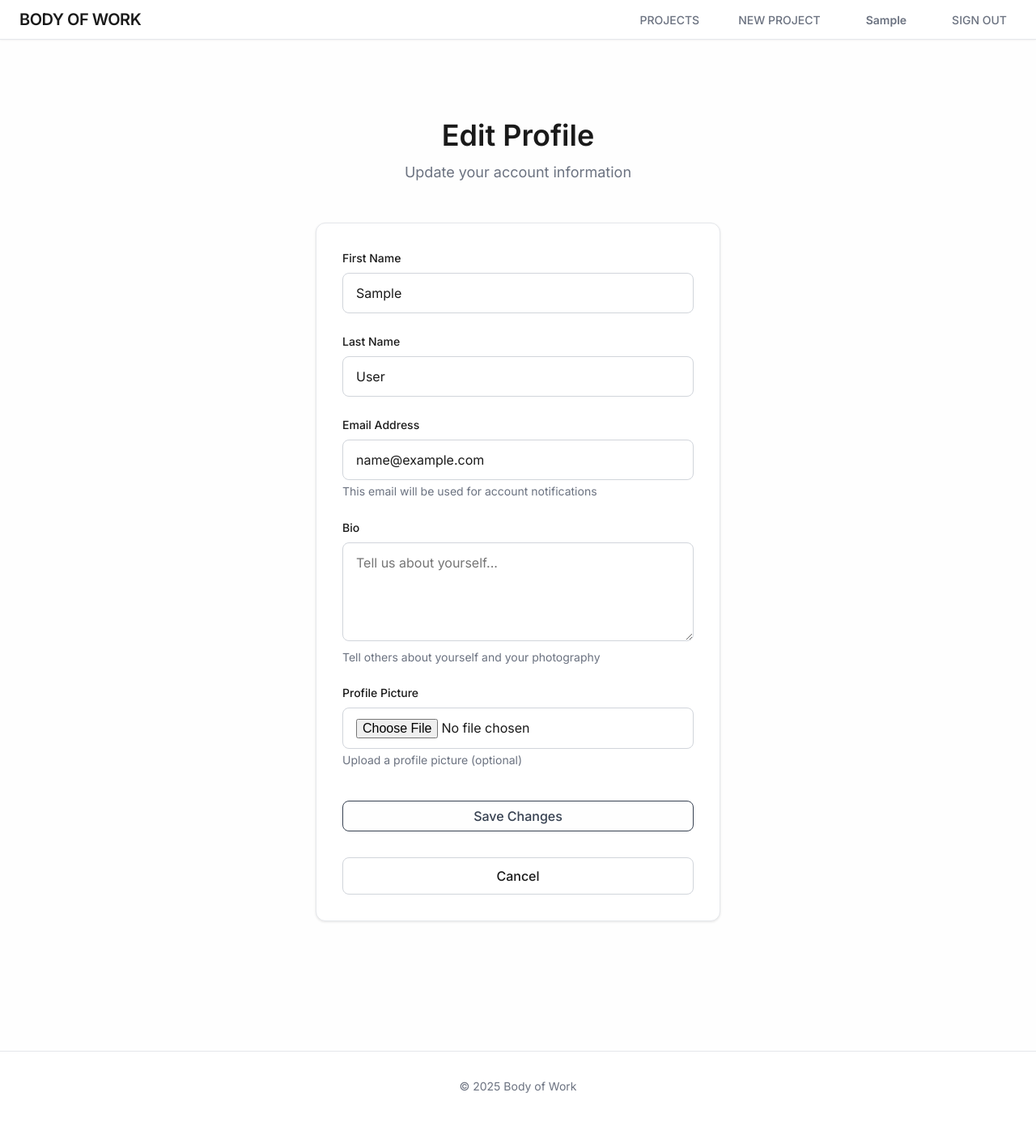
After one commit to ce-joiner/body-of-work, a Django app: page /users/profile/edit/ in a window 1280 px wide. The commit adds this page. Shown: the whole page at 81% size. Run offline with Django 5.2, Linux system fonts and the light colour scheme; the visitor is signed in with stand-in values (Sample User, id 1); some libraries are stand-ins or nearby versions.

Commit message:
added user profile management with avatar support and profile editing functionality

```diff
--- a/static/css/navigation.css
+++ b/static/css/navigation.css
@@ -38,6 +38,19 @@
     display: flex;
     align-items: center;
     gap: 1.5rem;
+}
+
+.nav-avatar {
+    width: 32px;
+    height: 32px;
+    border-radius: 50%;
+    object-fit: cover;
+    border: 2px solid #e5e7eb;
+    transition: border-color 150ms ease-in-out;
+}
+
+.nav-link:hover .nav-avatar {
+    border-color: #9ca3af;
 }
 
 .user-menu {
@@ -86,6 +99,10 @@
 
 .user-profile-link {
     font-weight: 600; /* Make username slightly bolder */
+    display: flex;
+    align-items: center;
+    justify-content: center;
+    min-height: 40px; /* Ensure consistent height whether text or image */
 }
 
 .logout-btn {
--- a/static/css/photos.css
+++ b/static/css/photos.css
@@ -30,21 +30,20 @@
 .photo-image {
     position: relative;
     overflow: hidden;
-    cursor: default; /* Remove pointer cursor since image isn't clickable */
+    cursor: default;
     background: #f7f8f9;
-    /* No height constraints - let images determine container height */
     width: 100%;
+    min-height: 120px; /* Ensure minimum height */
 }
 
 .photo-image img {
     width: 100%;
-    height: auto; /* Critical: let height be determined by aspect ratio */
-    max-width: 100%;
-    object-fit: none; /* Don't force any fitting - show image naturally */
+    height: auto;
+    object-fit: none; /* Don't force any fitting */
     display: block;
-    border-radius: 0; /* Remove rounded corners from images */
+    border-radius: 0;
     transition: transform 200ms ease-in-out;
-    pointer-events: none; /* Prevent clicking on image */
+    pointer-events: none;
 }
 
 .photo-image:hover img {
--- a/templates/base.html
+++ b/templates/base.html
@@ -43,11 +43,17 @@
                         </a>
                     </div>
 
-                    <!-- User menu -->
                     <div class="user-menu">
-                        <a href="{% url 'users:profile' %}" class="nav-link user-profile-link">
-                        {{ user.first_name|default:user.username }}
-                        </a>
+    <a href="{% url 'users:profile' %}" class="nav-link user-profile-link">
+        {% if user.avatar %}
+            <img src="{{ user.avatar.url }}"
+                 alt="{{ user.get_display_name }}"
+                 class="nav-avatar">
+        {% else %}
+            {{ user.first_name|default:user.username }}
+        {% endif %}
+    </a>
+</div>
                         <!-- Logout form -->
                         <form method="post" action="{% url 'users:logout' %}" class="logout-form">
                             {% csrf_token %}
--- /dev/null
+++ b/templates/users/profile_edit.html
@@ -0,0 +1,111 @@
+{% extends "base.html" %}
+{% load static %}
+{% load widget_tweaks %}
+
+{% block title %}Edit Profile - Body of Work{% endblock %}
+
+{% block content %}
+<div class="main-container">
+    <!-- Header similar to Create Project -->
+    <div class="custom-header" style="width: 100%; display: flex; justify-content: center; align-items: center; margin: 2rem 0 3rem 0;">
+        <div style="text-align: center;">
+            <h1 style="margin: 0; font-size: 2.25rem; font-weight: 600; color: #1a1a1a;">Edit Profile</h1>
+            <p style="margin: 0.5rem 0 0 0; color: #6b7280; font-size: 1.125rem;">Update your account information</p>
+        </div>
+    </div>
+
+    <div class="form-container">
+        <form method="post" enctype="multipart/form-data">
+            {% csrf_token %}
+
+            <!-- Current Avatar Display -->
+            {% if user.avatar %}
+            <div class="current-avatar" style="text-align: center; margin-bottom: 2rem;">
+                <img src="{{ user.avatar.url }}"
+                     alt="Current profile picture"
+                     style="width: 100px; height: 100px; border-radius: 50%; object-fit: cover; border: 3px solid #e5e7eb;">
+                <p style="margin-top: 0.5rem; color: #6b7280; font-size: 0.875rem;">Current profile picture</p>
+            </div>
+            {% endif %}
+
+            <div class="form-group">
+                <label for="{{ form.first_name.id_for_label }}" class="form-label">{{ form.first_name.label }}</label>
+                {{ form.first_name|add_class:"form-control" }}
+                {% if form.first_name.errors %}
+                    <div class="invalid-feedback d-block">
+                        {% for error in form.first_name.errors %}
+                            {{ error }}
+                        {% endfor %}
+                    </div>
+                {% endif %}
+            </div>
+
+            <div class="form-group">
+                <label for="{{ form.last_name.id_for_label }}" class="form-label">{{ form.last_name.label }}</label>
+                {{ form.last_name|add_class:"form-control" }}
+                {% if form.last_name.errors %}
+                    <div class="invalid-feedback d-block">
+                        {% for error in form.last_name.errors %}
+                            {{ error }}
+                        {% endfor %}
+                    </div>
+                {% endif %}
+            </div>
+
+            <div class="form-group">
+                <label for="{{ form.email.id_for_label }}" class="form-label">{{ form.email.label }}</label>
+                {{ form.email|add_class:"form-control" }}
+                {% if form.email.help_text %}
+                    <div class="form-text">{{ form.email.help_text }}</div>
+                {% endif %}
+                {% if form.email.errors %}
+                    <div class="invalid-feedback d-block">
+                        {% for error in form.email.errors %}
+                            {{ error }}
+                        {% endfor %}
+                    </div>
+                {% endif %}
+            </div>
+
+            <div class="form-group">
+                <label for="{{ form.bio.id_for_label }}" class="form-label">{{ form.bio.label }}</label>
+                {{ form.bio|add_class:"form-control" }}
+                {% if form.bio.help_text %}
+                    <div class="form-text">{{ form.bio.help_text }}</div>
+                {% endif %}
+                {% if form.bio.errors %}
+                    <div class="invalid-feedback d-block">
+                        {% for error in form.bio.errors %}
+                            {{ error }}
+                        {% endfor %}
+                    </div>
+                {% endif %}
+            </div>
+
+            <div class="form-group">
+                <label for="{{ form.avatar.id_for_label }}" class="form-label">{{ form.avatar.label }}</label>
+                {{ form.avatar|add_class:"form-control" }}
+                {% if form.avatar.help_text %}
+                    <div class="form-text">{{ form.avatar.help_text }}</div>
+                {% endif %}
+                {% if form.avatar.errors %}
+                    <div class="invalid-feedback d-block">
+                        {% for error in form.avatar.errors %}
+                            {{ error }}
+                        {% endfor %}
+                    </div>
+                {% endif %}
+            </div>
+
+            <div style="display: flex; flex-direction: column; gap: 1rem;">
+                <button type="submit" class="btn btn-primary btn-full-width">
+                    Save Changes
+                </button>
+                <a href="{% url 'users:profile' %}" class="btn btn-secondary btn-full-width">
+                    Cancel
+                </a>
+            </div>
+        </form>
+    </div>
+</div>
+{% endblock %}
--- /dev/null
+++ b/users/forms.py
@@ -0,0 +1,53 @@
+# users/forms.py
+from django import forms
+from django.contrib.auth.forms import UserChangeForm
+from .models import User
+
+class ProfileEditForm(forms.ModelForm):
+
+    class Meta:
+        model = User
+        fields = ['first_name', 'last_name', 'email', 'bio', 'avatar']
+        widgets = {
+            'first_name': forms.TextInput(attrs={
+                'class': 'form-control',
+                'placeholder': 'Enter your first name'
+            }),
+            'last_name': forms.TextInput(attrs={
+                'class': 'form-control',
+                'placeholder': 'Enter your last name'
+            }),
+            'email': forms.EmailInput(attrs={
+                'class': 'form-control',
+                'placeholder': 'Enter your email address'
+            }),
+            'bio': forms.Textarea(attrs={
+                'class': 'form-control',
+                'placeholder': 'Tell us about yourself...',
+                'rows': 4
+            }),
+            'avatar': forms.FileInput(attrs={
+                'class': 'form-control',
+                'accept': 'image/*'
+            })
+        }
+        labels = {
+            'first_name': 'First Name',
+            'last_name': 'Last Name',
+            'email': 'Email Address',
+            'bio': 'Bio',
+            'avatar': 'Profile Picture'
+        }
+        help_texts = {
+            'bio': 'Tell others about yourself and your photography',
+            'avatar': 'Upload a profile picture (optional)',
+            'email': 'This email will be used for account notifications'
+        }
+
+    def clean_email(self):
+        email = self.cleaned_data.get('email')
+        if email:
+            # Check if email is already taken by another user
+            if User.objects.filter(email=email).exclude(pk=self.instance.pk).exists():
+                raise forms.ValidationError("This email address is already in use.")
+        return email
--- a/users/models.py
+++ b/users/models.py
@@ -2,17 +2,22 @@
 
 from django.contrib.auth.models import AbstractUser
 from django.db import models
+from cloudinary.models import CloudinaryField
 
 
 class User(AbstractUser):
     # AbstractUser includes username, password, email, first_name, last_name
 
     # stores the user's profile picture (requires Pillow library)
-    avatar = models.ImageField(
-        upload_to='avatars/',
+    avatar = CloudinaryField(
+        'image',
         blank=True,
         null=True,
-        help_text="Profile picture"
+        help_text="Profile picture",
+        transformation={
+            'quality': 'auto:good',
+            'fetch_format': 'auto',
+        }
     )
 
     bio = models.TextField(
--- a/users/urls.py
+++ b/users/urls.py
@@ -14,4 +14,5 @@ urlpatterns = [
     path('logout/', auth_views.LogoutView.as_view(next_page='users:login'), name='logout'),
     path('register/', views.RegisterView.as_view(), name='register'),
     path('profile/', views.ProfileView.as_view(), name='profile'),
+    path('profile/edit/', views.ProfileEditView.as_view(), name='profile_edit'),
 ]
--- a/users/views.py
+++ b/users/views.py
@@ -6,9 +6,10 @@ from django.contrib.auth import views as auth_views
 from django.contrib.auth.forms import UserCreationForm
 from django.contrib.auth.mixins import LoginRequiredMixin
 from django.urls import reverse_lazy
-from django.views.generic import CreateView, TemplateView
+from django.views.generic import CreateView, TemplateView, UpdateView
 from django.shortcuts import redirect
 from django.contrib import messages
+from .forms import ProfileEditForm
 from .models import User
 
 # login view that redirects authenticated users
@@ -52,3 +53,21 @@ class ProfileView(LoginRequiredMixin, TemplateView):
         context['user'] = self.request.user
         # Add more profile data here later
         return context
+
+class ProfileEditView(LoginRequiredMixin, UpdateView):
+    model = User
+    form_class = ProfileEditForm
+    template_name = 'users/profile_edit.html'
+    success_url = reverse_lazy('users:profile')
+
+    def get_object(self):
+        # Always return the current user
+        return self.request.user
+
+    def form_valid(self, form):
+        messages.success(self.request, 'Your profile has been updated successfully!')
+        return super().form_valid(form)
+
+    def form_invalid(self, form):
+        messages.error(self.request, 'Please correct the errors below.')
+        return super().form_invalid(form)
```
Also changed, not shown: projects/models.py (+5 -4 lines), templates/users/profile.html (+22 -8 lines), users/migrations/0002_alter_user_avatar.py (added).
